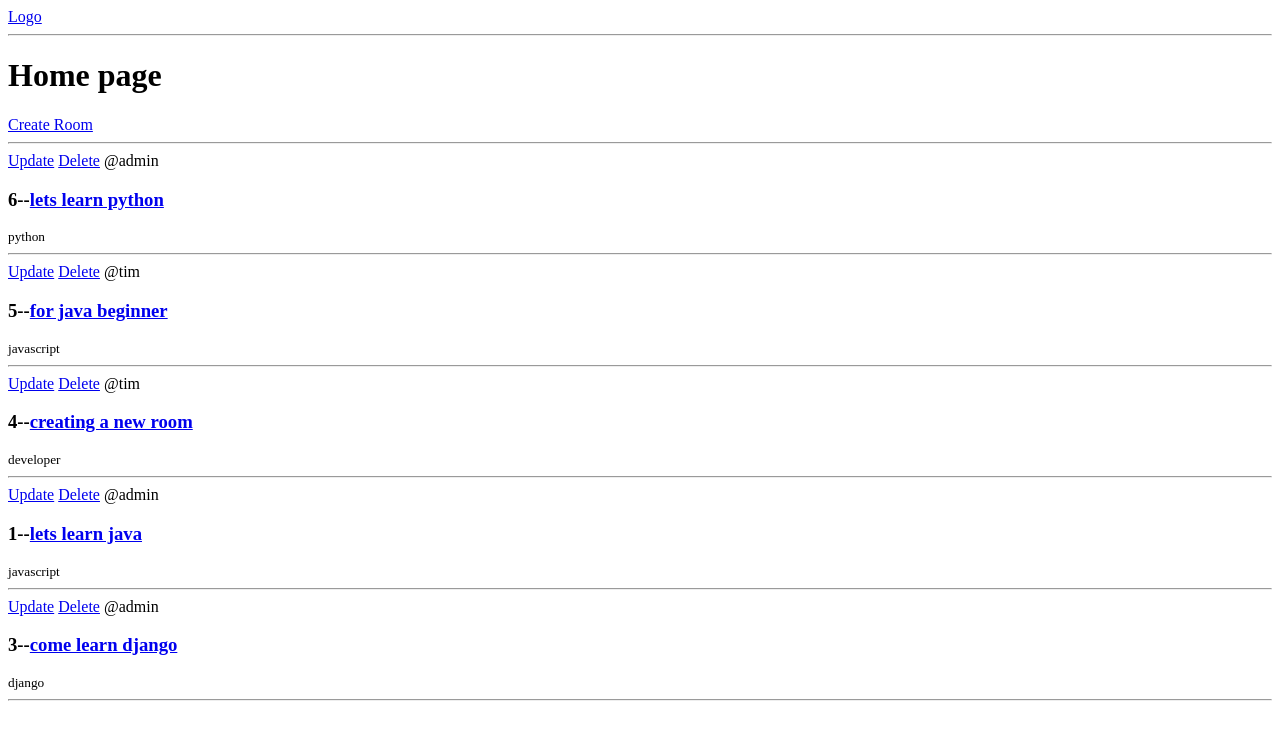
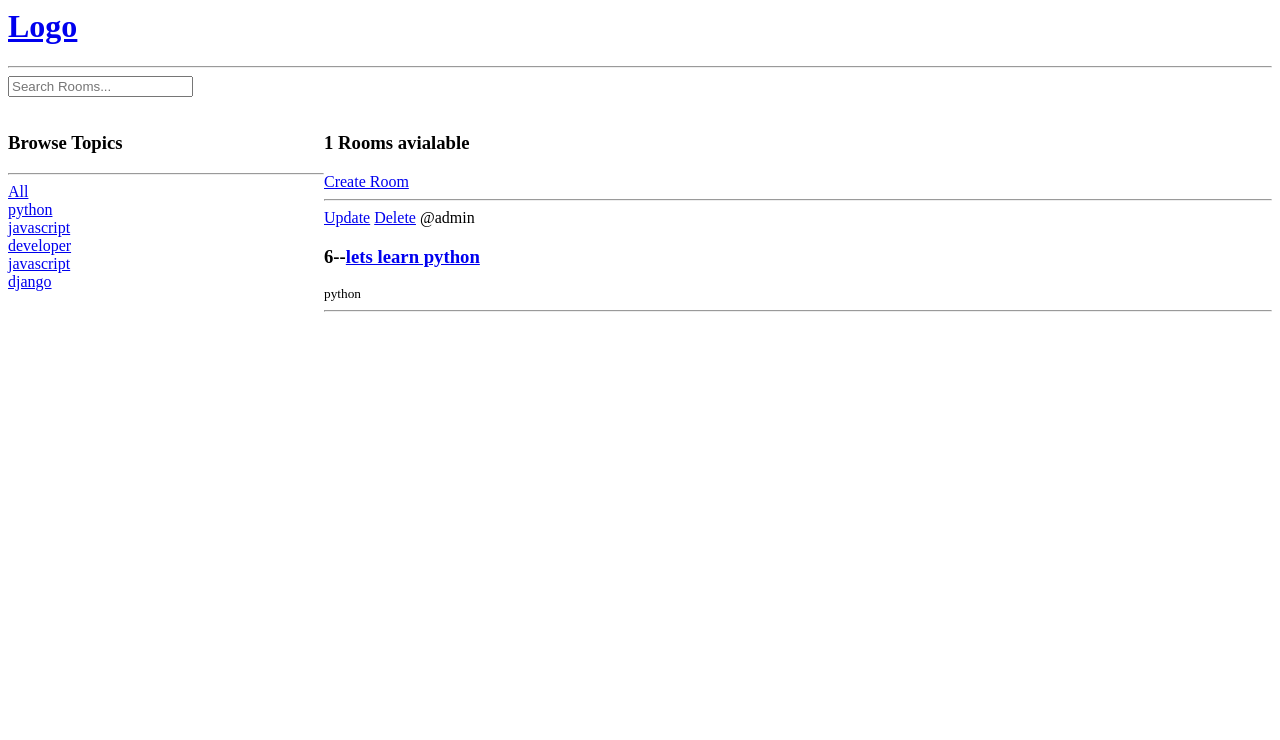
Before and after one commit to store-future/study_web, a Django app: a page that uses Study/templates/nav.html in a window 1280 px wide. Shown: the top 740 px of the page. Run offline with Django 4.2, Linux system fonts and the light colour scheme; data comes from the database, SQL or seed files in the repository; both versions use the stored data as it was after the commit.

Commit message:
form added in html of nav and home
added
1-browse topic wise
2-seacrhing rooms by search bar
3- query  with GET method for search(q) in nav.html and home.html

```diff
--- a/Study/settings/settings.py
+++ b/Study/settings/settings.py
@@ -34,7 +34,7 @@ INSTALLED_APPS = [
     'django.contrib.admin',
     'django.contrib.auth',
     'django.contrib.contenttypes',
-    'django.contrib.sessions',
+    'django.contrib.sessions',         # it is built app = it is a database table which stored loin/logout sesson
     'django.contrib.messages',
     'django.contrib.staticfiles',
     'study.apps.StudyConfig'       # added study app here
--- a/Study/study/templates/study/home.html
+++ b/Study/study/templates/study/home.html
@@ -1,12 +1,42 @@
 {% extends 'main.html'%}
-
 
 
 {% block content %}
 
-<h1>Home page</h1>
+<style>
+   .home-container{
+      display : grid;
+      grid-template-columns : 1fr 3fr;
+   }
+</style>
+
+
+
+
+
+<div class="home-container">
 
    <div>
+      <h3>Browse Topics</h3>
+      <hr>
+
+
+      <div>
+         <a  href="{% url 'home'%}">All</a>
+      </div>
+
+      {% for topic in topics %}
+      <div>
+         <a  href="{% url 'home'%}?q={{topic.topic}}">{{topic.topic}}</a>
+
+      </div>
+
+      {% endfor %}
+
+   </div>
+
+   <div>
+      <h3>{{room_count}} Rooms avialable</h3>
       <a href="{% url 'create-room' %}">Create Room</a>
       <hr>
       <div>
@@ -23,5 +53,7 @@
       </div>
     </div>
 
+</div>
+
 
 {% endblock content %}
--- a/Study/study/views.py
+++ b/Study/study/views.py
@@ -1,13 +1,25 @@
 from django.shortcuts import render,redirect
 from .models import Room
-from.form import RoomForm
+from .form import RoomForm
+from django.db.models import Q   # Q is a djago inbuit class which allow us to use IF/ELSE python statement
 
 
-
+'''IMPORTANT for home function
+1- request.GET.get('q') = GET is taking the value( we define value  in home template by topic name ) from ride side of equal  (?q = value) from the google search bar url  and saving it into varible q
+2- if/else = if it found value then it display room according to query but if value is not given/not found it diplay all the rooms
+3-
+'''
 # displaying all the rooms into home page
 def home(request):
-    rooms=Room.objects.all()
-    context = {"rooms":rooms}
+    q = request.GET.get('q')  if request.GET.get('q') != None else ''
+    rooms = Room.objects.filter(                                        # it is displaying all the room on home page,side bar
+                Q(topic__topic__icontains=q) |
+                Q(name__icontains=q)         |
+                Q(description__icontains=q)
+            )
+    topic = Room.objects.all()
+    room_count= rooms.count()     # count gives length of th equery sets  (so rooms obj is here a query set )
+    context = {"rooms":rooms , "topics":topic , "room_count":room_count}
     return render(request,"study/home.html" ,context )
 
 
--- a/Study/templates/nav.html
+++ b/Study/templates/nav.html
@@ -1,2 +1,13 @@
-<a href="/">Logo</a>
+<h1><a href="/">Logo</a></h1>
 <hr>
+
+{% comment %} IMPORTANT for search bar form
+here GET will automatically generate(?) a key-value pair where key is input's
+attibute name so it is saving those values which is written in seacrh bar rightafter the q= and sending
+this value of key into Home function
+{% endcomment %}
+
+<form    action="{% url 'home' %}"   method="GET" >
+    <input  type="text"  name="q"  placeholder="Search Rooms..." >
+
+ </form>
```
Also changed, not shown: Study/db.sqlite3, Study/study/templates/study/delete-room.html (line endings or trailing spaces). Lines whose indentation alone changed are shown as unchanged.
